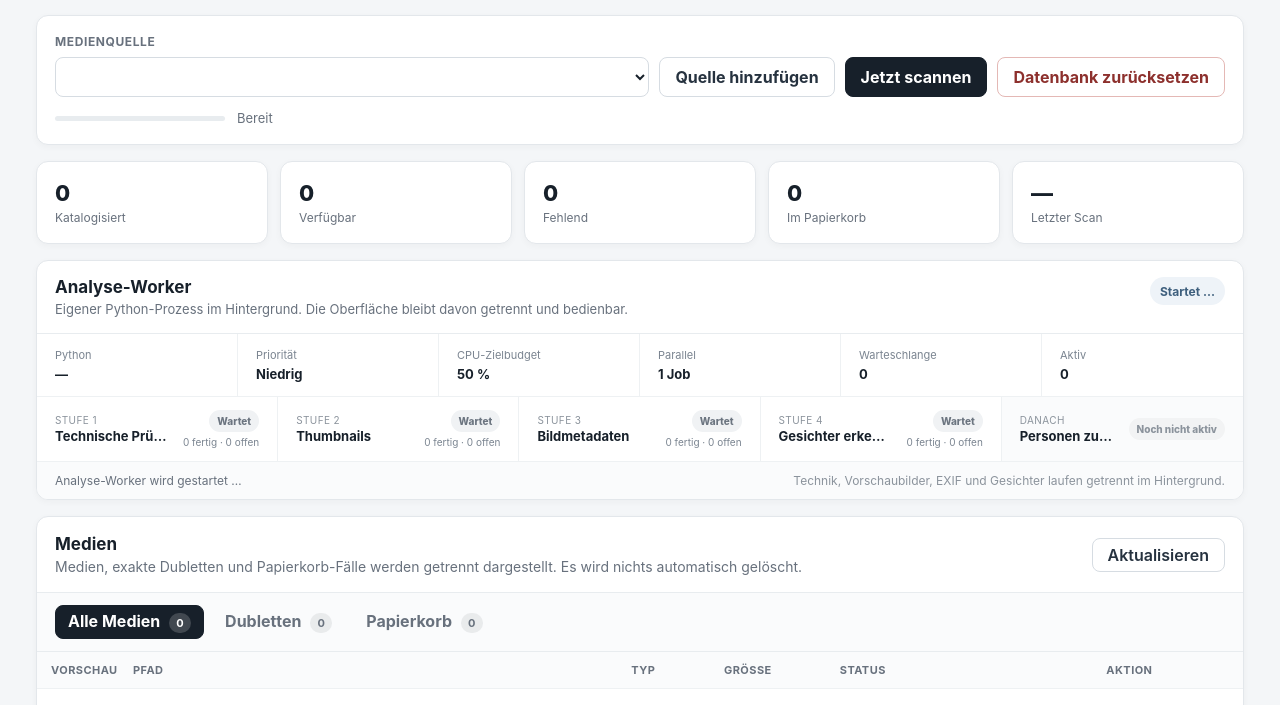
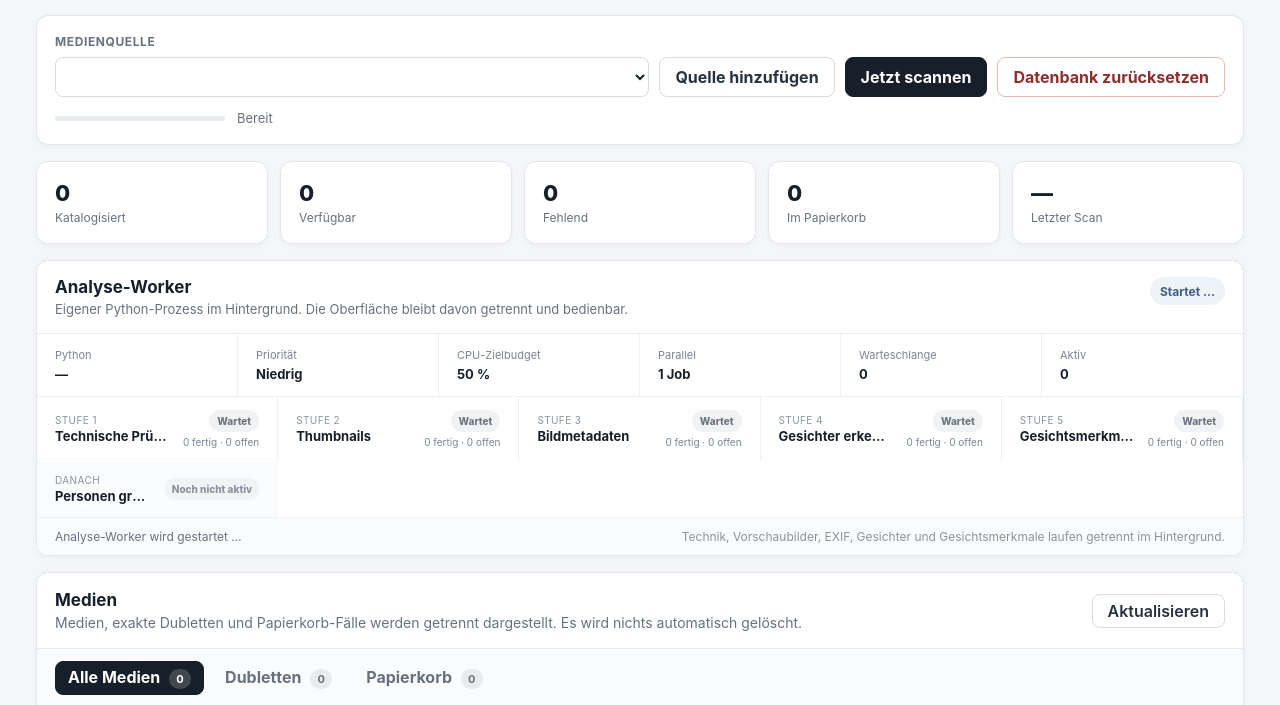
Before and after one commit to mostboneheadedhypoteticaluser/image_transfer_and_sort, a website built with Vite: page index.html in a window 1280 px wide. Shown: the part 87-792 px from the top of the page. Built offline with nearby package versions, Linux system fonts and the light colour scheme.

Commit message:
SFace-Gesichtsmerkmale als fünfte Pipeline-Stufe anzeigen

```diff
--- a/index.html
+++ b/index.html
@@ -119,10 +119,21 @@
               </div>
             </article>
 
+            <article class="pipeline-stage">
+              <div>
+                <small>Stufe 5</small>
+                <strong>Gesichtsmerkmale</strong>
+              </div>
+              <div class="pipeline-stage-status">
+                <span id="faceEmbeddingStageState" class="stage-state waiting">Wartet</span>
+                <small id="faceEmbeddingStageCounts">0 fertig · 0 offen</small>
+              </div>
+            </article>
+
             <article class="pipeline-stage future">
               <div>
                 <small>Danach</small>
-                <strong>Personen zuordnen · Haustiere · Motive</strong>
+                <strong>Personen gruppieren · Haustiere · Motive</strong>
               </div>
               <div class="pipeline-stage-status">
                 <span class="stage-state future">Noch nicht aktiv</span>
@@ -132,7 +143,7 @@
 
           <div class="analysis-footer">
             <span id="analysisMessage">Analyse-Worker wird gestartet …</span>
-            <span class="analysis-note">Technik, Vorschaubilder, EXIF und Gesichter laufen getrennt im Hintergrund.</span>
+            <span class="analysis-note">Technik, Vorschaubilder, EXIF, Gesichter und Gesichtsmerkmale laufen getrennt im Hintergrund.</span>
           </div>
         </section>
 
```
